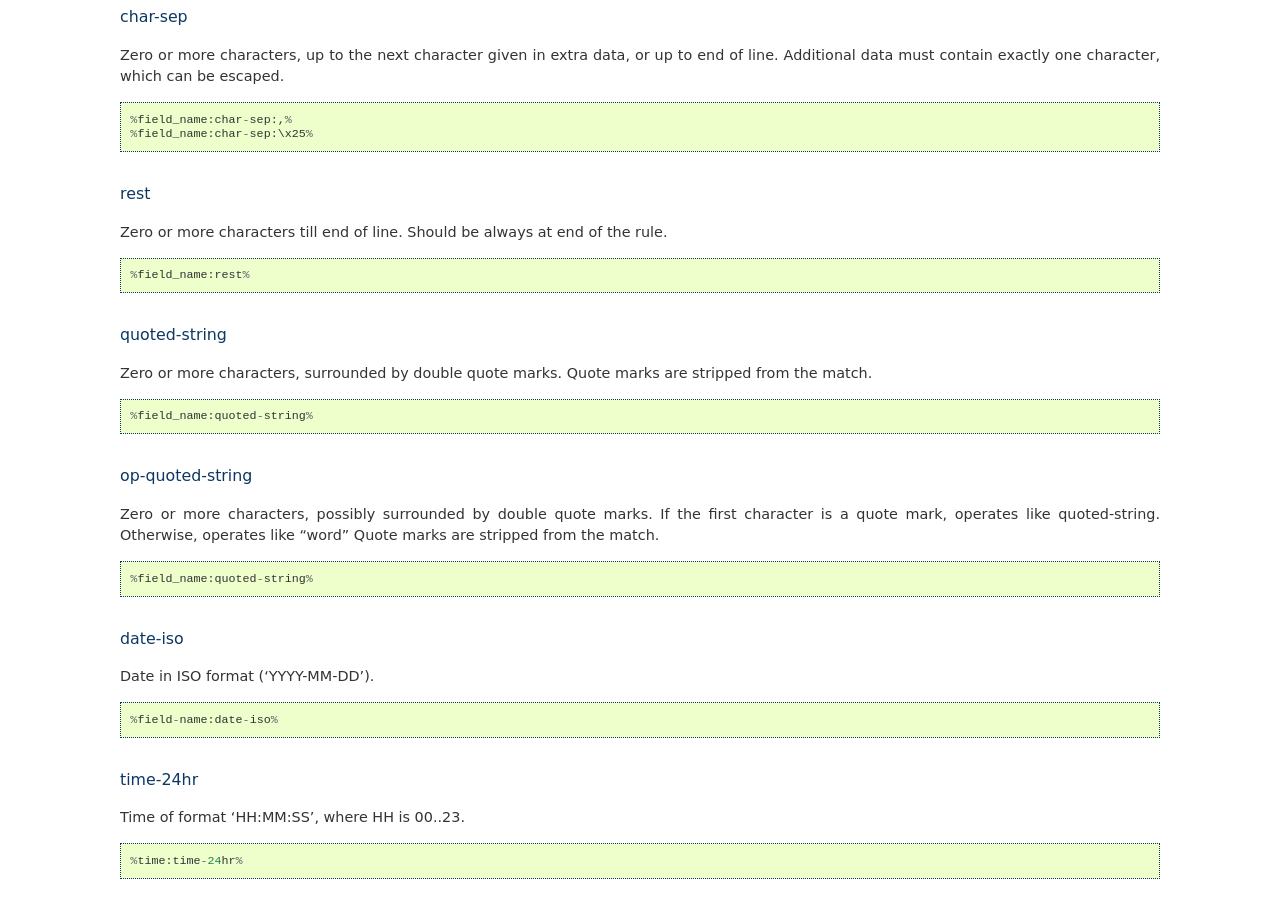
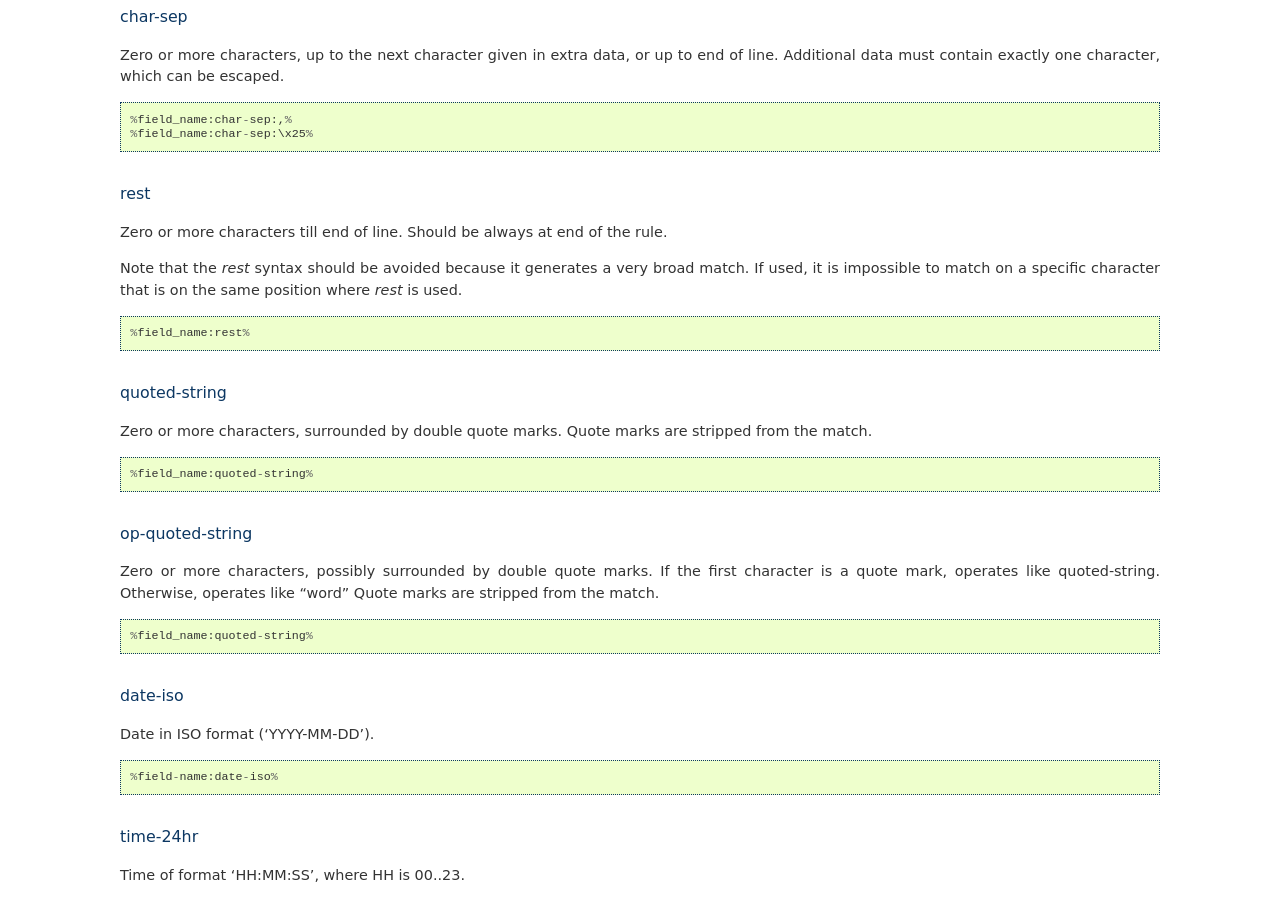
Before and after one commit to rsyslog/liblognorm, a Sphinx documentation site: the page built from doc/configuration.rst, in a window 1280 px wide and 900 px high, scrolled down 2794 px. Built offline with Sphinx 7.4.7, drawn with Linux system fonts in a browser that asks for light colours.

Commit message:
doc: warn on using the "rest" syntax

```diff
--- a/doc/configuration.rst
+++ b/doc/configuration.rst
@@ -186,6 +186,10 @@ rest
 
 Zero or more characters till end of line. Should be always at end of the
 rule.
+
+Note that the *rest* syntax should be avoided because it generates
+a very broad match. If used, it is impossible to match on a specific
+character that is on the same position where *rest* is used.
 
 ::
 
```
